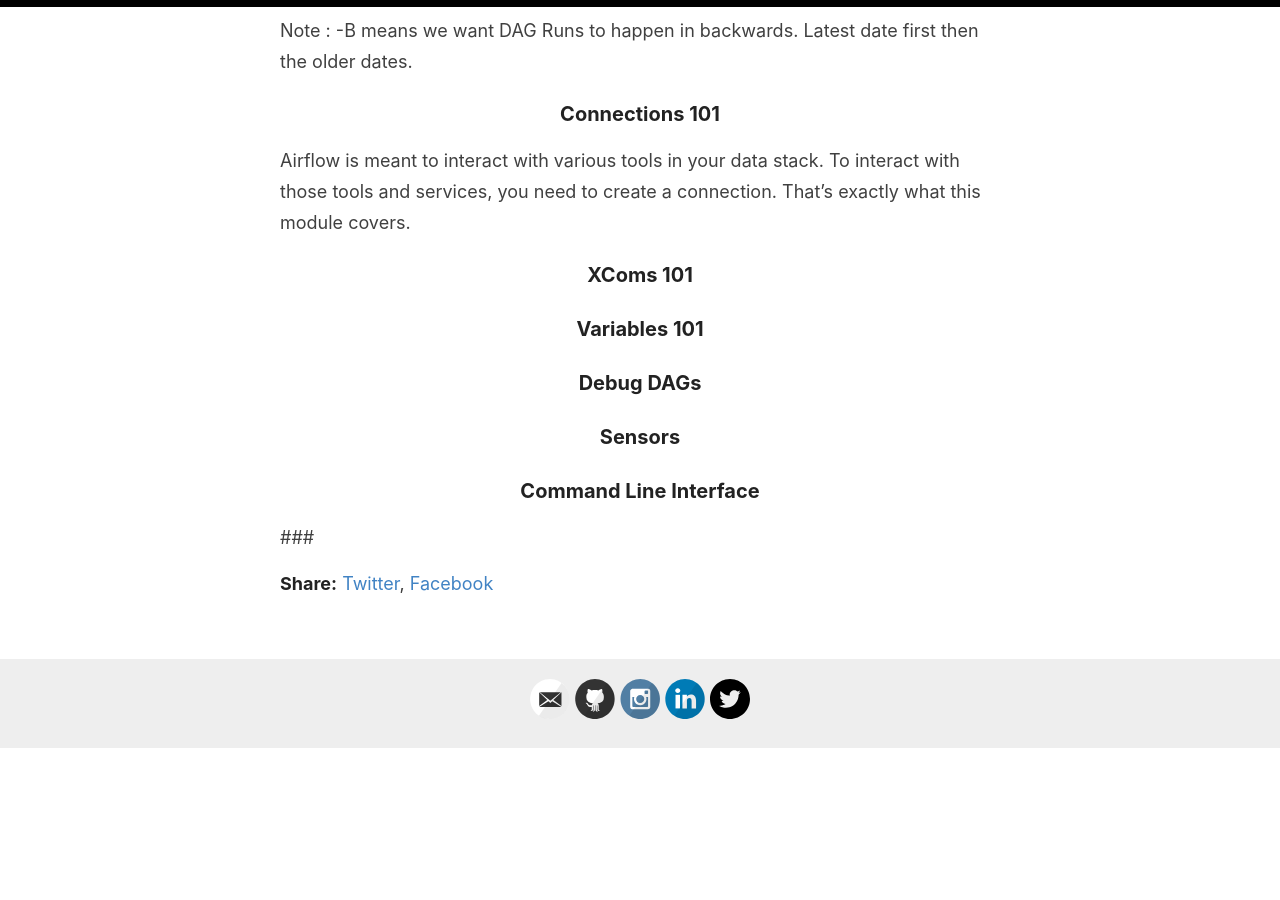
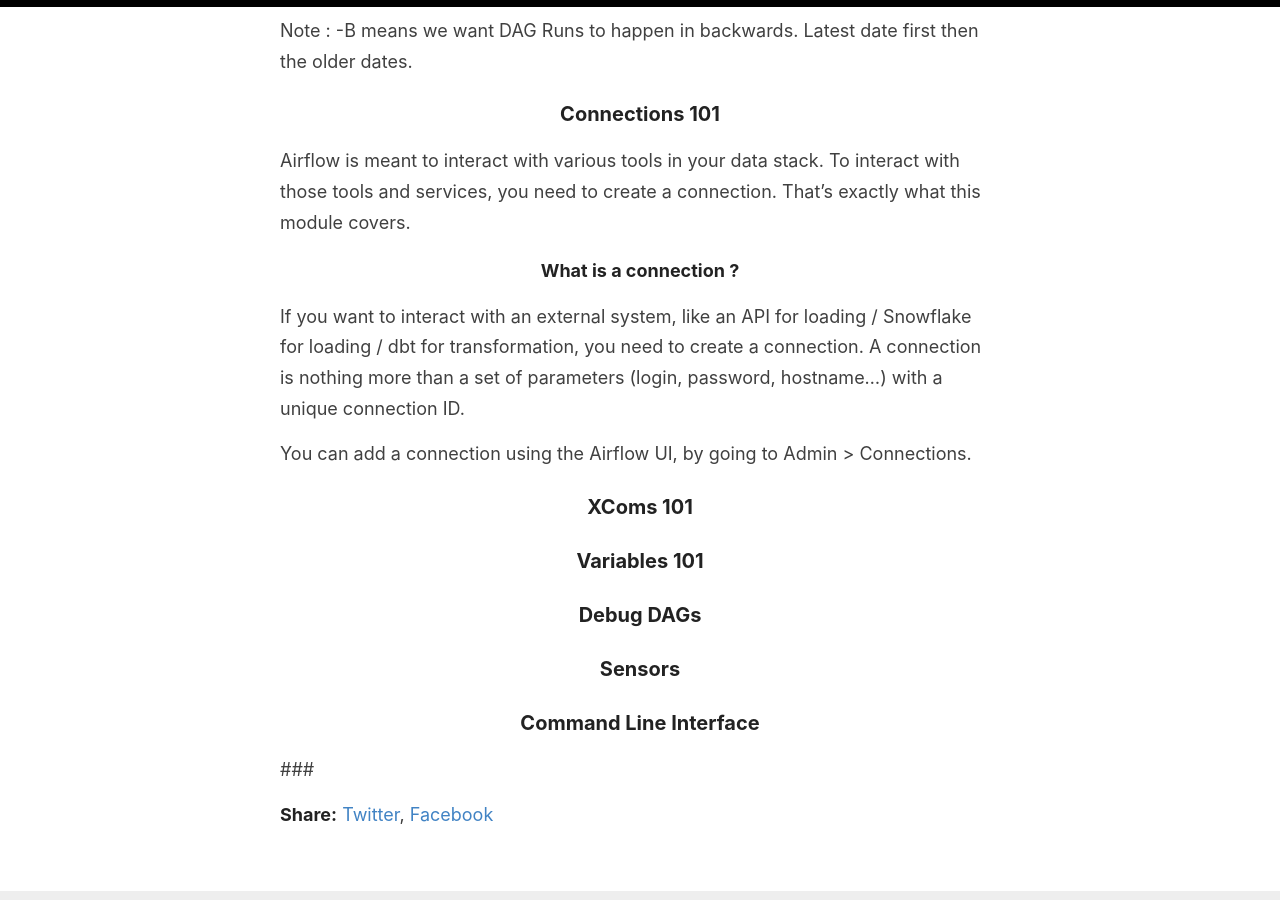
Before and after one commit to everythingdata-ai/everythingdata-ai.github.io, a Jekyll site: the page built from _posts/2025-02-08-airflow-academy.md, in a window 1280 px wide and 900 px high, scrolled down 13291 px. Built offline with Jekyll 4.4.1, drawn with Linux system fonts in a browser that asks for light colours; before the commit the page ends 14040 px from its top, so only the background shows below that.

Commit message:
Update 2025-02-08-airflow-academy.md

```diff
--- a/_posts/2025-02-08-airflow-academy.md
+++ b/_posts/2025-02-08-airflow-academy.md
@@ -424,6 +424,12 @@ Airflow is meant to interact with various tools in your data stack.
 To interact with those tools and services, you need to create a connection.
 That's exactly what this module covers.
 
+#### What is a connection ?
+
+If you want to interact with an external system, like an API for loading / Snowflake for loading / dbt for transformation, you need to create a connection.
+A connection is nothing more than a set of parameters (login, password, hostname...) with a unique connection ID.
+
+You can add a connection using the Airflow UI, by going to Admin > Connections.
 
 
 
```
